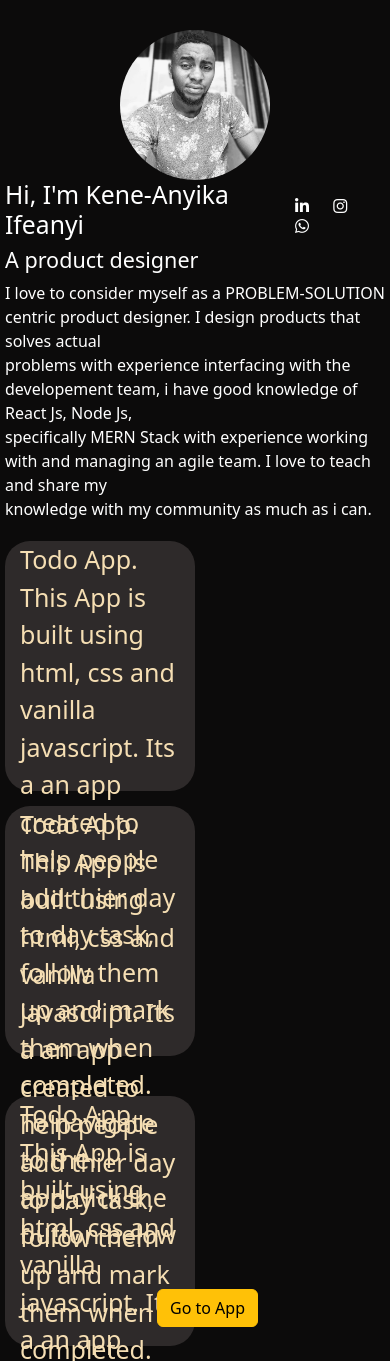
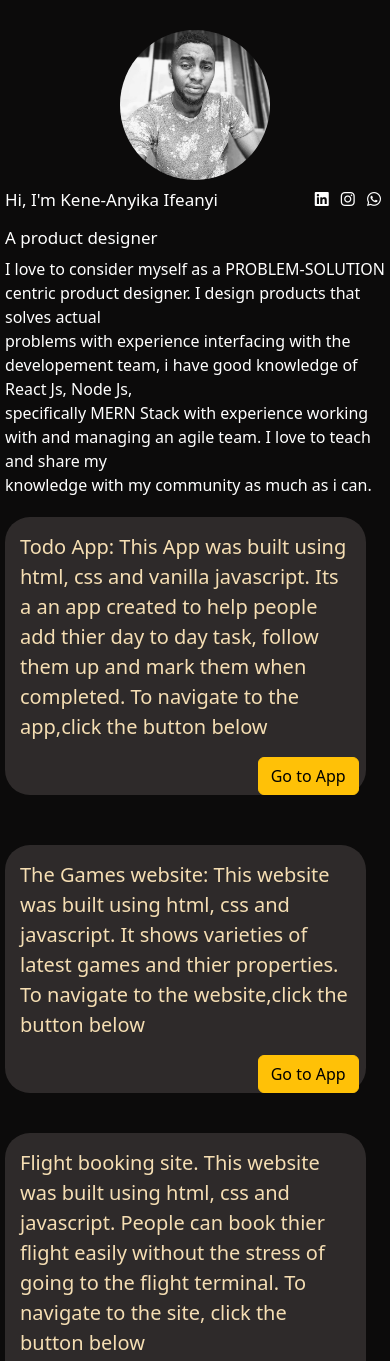
Before and after one commit to KeneIfeanyi/portfolio-link, a plain HTML site: page index.html in a window 390 px wide. Shown: the top 1361 px of the page. Drawn offline with nearby package versions, Linux system fonts and the light colour scheme.

Commit message:
my-port-folio

```diff
--- a/index.html
+++ b/index.html
@@ -11,14 +11,14 @@
 <body>
     <img src="img1.jpg" alt="" class="img1">
     <div class="topcontent">
-        <h2>Hi, I'm Kene-Anyika Ifeanyi</h2><br>
-        <div class="icons">
-            <i class="fa-brands fa-linkedin-in"></i>
-            <i class="fa-brands fa-instagram"></i>
-            <i class="fa-brands fa-whatsapp"></i>
+        <h2 class="intro">Hi, I'm Kene-Anyika Ifeanyi</h2><br>
+        <div>
+            <a href="https://www.linkedin.com/in/kene-anyika-ifeanyi-408a2b1a0/" target="_blank"><i class="fa fa-linkedin-square" target="_blank" id="icons" style="color: white;"></i></a>
+            <a href="https://www.instagram.com/angelnature25/" target="_blank"><i class="fa fa-instagram" target="_blank" id="icons" style="color: white;"></i></a>
+            <a href="https://web.whatsapp.com/" target="_blank"><i class="fa-brands fa-whatsapp"  id="icons" style="color: white;"></i></a>
         </div>
     </div>
-    <h4>A product designer</h4>
+    <h4 class="intro">A product designer</h4>
     <div class="writeup">
         I love to consider myself as a PROBLEM-SOLUTION centric product designer. I design products that solves actual <br>
         problems with experience interfacing with the developement team, i have good knowledge of React Js, Node Js, <br>
@@ -27,28 +27,28 @@
     </div>
     <div class="wrapper">
         <div class="wrappercontent">
-            <p class="text">Todo App. This App is built using html, css and vanilla javascript. Its a an app created to
+            <p class="text">Todo App: This App was built using html, css and vanilla javascript. Its a an app created to
              help people add thier day to day task, follow them up and mark them when completed. To navigate to the app,click the button below</p>
             <a href="https://first-todo-app-assignment.netlify.app/" target="_blank" class="btn btn-warning" role="button">Go to App</a>
         </div>
 
         <div class="wrappercontent">
-            <p class="text">Todo App. This App is built using html, css and vanilla javascript. Its a an app created to
-                help people add thier day to day task, follow them up and mark them when completed. To navigate to the app,click the button below</p>
-            <a href="https://first-todo-app-assignment.netlify.app/" target="_blank" class="btn btn-warning" role="button">Go to App</a>
+            <p class="text">The Games website: This website was built using html, css and javascript. It shows varieties of latest games and thier properties.
+                 To navigate to the website,click the button below</p>
+            <a href="https://thegamespalace.netlify.app/" target="_blank" class="btn btn-warning" role="button">Go to App</a>
         </div>
     </div>
 
     <div class="wrapper">
         <div class="wrappercontent">
-            <p class="text">Todo App. This App is built using html, css and vanilla javascript. Its a an app created to
-                help people add thier day to day task, follow them up and mark them when completed. To navigate to the app,click the button below</p>
-               <button type="button" class="btn btn-warning">Go to App</button>
+            <p class="text">Flight booking site. This website was built using html, css and javascript. People can book thier flight
+                 easily without the stress of going to the flight terminal. To navigate to the site, click the button below</p>
+                <a href="https://flightbookingterminal.netlify.app/" target="_blank" class="btn btn-warning" role="button">Go to App</a>
         </div>
         <div class="wrappercontent">
             <p class="text">Todo App. This App is built using html, css and vanilla javascript. Its a an app created to
                 help people add thier day to day task, follow them up and mark them when completed. To navigate to the app,click the button below</p>
-               <button type="button" class="btn btn-warning">Go to App</button>
+                <a href="https://flightbookingterminal.netlify.app/" target="_blank" class="btn btn-warning" role="button">Go to App</a>
         </div>
     </div>
 
--- a/style.css
+++ b/style.css
@@ -17,13 +17,17 @@ h2 {
 h4{
     color: white;
 }
+.intro {
+    margin-top: 10px;
+}
 .topcontent {
     display: flex;
     justify-content: space-between;
     align-items: center;
 }
-.icons {
-    justify-content: space-evenly;
+#icons {
+    /* justify-content: space-evenly; */
+    padding: 0px 4px;
     color: white;
 }
 .icons > i {
@@ -40,7 +44,7 @@ h4{
 .wrappercontent {
     flex: 1;
     width: 50%;
-    height: 250px;
+    height: auto;
     background: rgb(46, 42, 42);
     color: white;
     border-radius: 25px;
@@ -53,10 +57,10 @@ h4{
     color: white;
     font-size: 35px;
     font-weight: 600;
-    padding: 100px;
+    padding: 50px;
+    box-sizing: border-box;
     margin: 15px 0px;
     text-align: center;
-    box-sizing: border-box;
 }
 .btn {
     position: relative;
@@ -69,9 +73,21 @@ h4{
     margin: 15px;
     font-size: 25px;
 }
-@media (max-width: 400px) {
+@media (max-width: 768px) {
     .wrapper {
-        display: block;
+        display: flex;
         flex-direction: column;
     }
+    .wrappercontent {
+        width: 95%;
+    }
+    .intro {
+        font-size: 17px;
+    }
+    .text {
+        font-size: 20px;
+    }
+    .btn {
+        left: 70%;
+    }
 }
```
